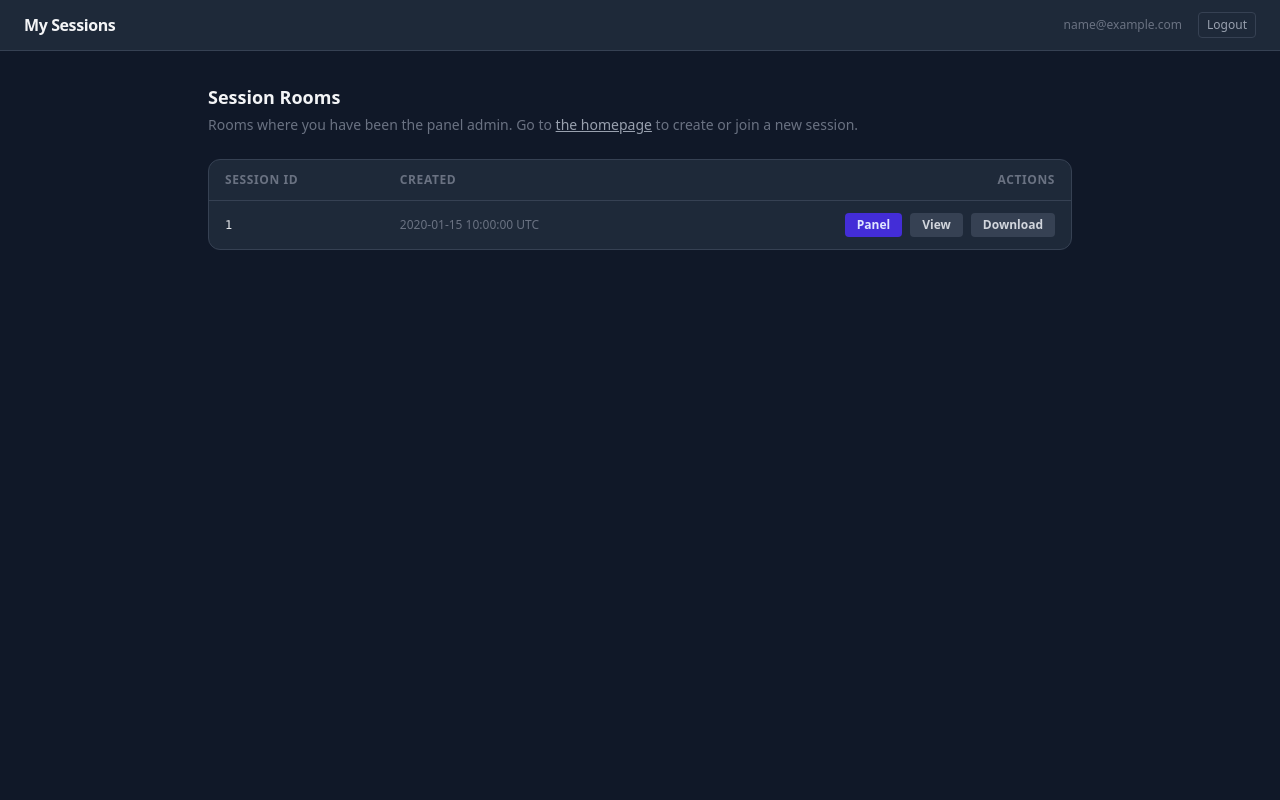
After one commit to g0v/OpenTransLive, a FastAPI app: template live_server/app/templates/user_dashboard.html in a window 1280 px wide. The commit adds this page. Run offline with FastAPI, Linux system fonts and the light colour scheme; the template is opened without the code that fills it: most values are stand-ins (such as "Sample title", 1, 10 or a date in 2020); parts of the project's set-up code (start-up, migrations or seed data) failed here and were passed over; some libraries are stand-ins or nearby versions.

Commit message:
live_server add non-admin dashboard (vibe-kanban SEA-40)

```diff
--- a/live_server/app/__init__.py
+++ b/live_server/app/__init__.py
@@ -272,12 +272,21 @@ def _require_admin_email(request: Request):
     return email
 
 
+def _require_logged_in(request: Request) -> tuple[str, str]:
+    """Require the user to be logged in. Returns (email, user_uid)."""
+    email = _get_session_email(request)
+    user_uid = request.session.get("user_uid")
+    if not email or not user_uid:
+        raise HTTPException(status_code=401, detail="Not logged in")
+    return email, user_uid
+
+
 @app.get("/login", response_class=HTMLResponse)
 async def login_page(request: Request):
     email = _get_session_email(request)
     if email:
         admin_emails = [e.lower() for e in EMAIL_SETTINGS.get("ADMIN_EMAILS", [])]
-        target = "/dashboard" if email.lower() in admin_emails else "/"
+        target = "/dashboard" if email.lower() in admin_emails else "/user-dashboard"
         return RedirectResponse(url=target, status_code=302)
     return templates.TemplateResponse("login.html", {"request": request})
 
@@ -320,7 +329,7 @@ async def verify_otp_endpoint(request: Request):
 
     admin_emails = [e.lower() for e in EMAIL_SETTINGS.get("ADMIN_EMAILS", [])]
     is_admin = email.lower() in admin_emails
-    return {"status": "ok", "is_admin": is_admin, "redirect": "/dashboard" if is_admin else "/"}
+    return {"status": "ok", "is_admin": is_admin, "redirect": "/dashboard" if is_admin else "/user-dashboard"}
 
 
 @app.get("/logout")
@@ -340,6 +349,25 @@ async def dashboard(request: Request):
         if isinstance(u.get("last_login_at"), datetime):
             u["last_login_at"] = u["last_login_at"].isoformat()
     return templates.TemplateResponse("dashboard.html", {"request": request, "users": users, "current_email": _get_session_email(request)})
+
+
+@app.get("/user-dashboard", response_class=HTMLResponse, dependencies=[Depends(RateLimiter(times=30, seconds=60))])
+async def user_dashboard(request: Request):
+    email, user_uid = _require_logged_in(request)
+    rooms = await rooms_collection.find(
+        {"admin_uid": user_uid},
+        {"_id": 0, "sid": 1, "created_at": 1, "admin_last_heartbeat": 1}
+    ).sort("created_at", -1).to_list(length=200)
+    for r in rooms:
+        if isinstance(r.get("created_at"), datetime):
+            r["created_at"] = r["created_at"].isoformat()
+        if isinstance(r.get("admin_last_heartbeat"), datetime):
+            r["admin_last_heartbeat"] = r["admin_last_heartbeat"].isoformat()
+    return templates.TemplateResponse("user_dashboard.html", {
+        "request": request,
+        "rooms": rooms,
+        "current_email": email,
+    })
 
 
 @app.post("/api/users/{email}/realtime", dependencies=[Depends(RateLimiter(times=30, seconds=60))])
--- a/live_server/app/templates/dashboard.html
+++ b/live_server/app/templates/dashboard.html
@@ -9,6 +9,7 @@
     <span class="font-bold text-gray-100 tracking-tight">Admin Dashboard</span>
     <div class="flex items-center gap-4">
       <span class="text-xs text-gray-500">{{ current_email }}</span>
+      <a href="/user-dashboard" class="nav-link">My Sessions</a>
       <a href="/logout" class="nav-link">Logout</a>
     </div>
   </header>
--- a/live_server/app/templates/panel.html
+++ b/live_server/app/templates/panel.html
@@ -100,6 +100,7 @@
       <div class="ml-auto flex items-center gap-2 pl-2">
         {% if email %}
         <span class="text-xs text-gray-400">Hi {{ email }}</span>
+        <a href="/user-dashboard" class="nav-link">My Sessions</a>
         <a href="/logout" class="nav-link">Logout</a>
         {% else %}
         <a href="/login" class="nav-link">Login</a>
--- /dev/null
+++ b/live_server/app/templates/user_dashboard.html
@@ -0,0 +1,79 @@
+{% extends "base.html" %}
+{% block title %}OpenTransLive - My Sessions{% endblock %}
+
+{% block content %}
+<div class="min-h-screen bg-gray-900 text-gray-100 font-sans">
+
+  <!-- Top bar -->
+  <header class="bg-gray-800 border-b border-gray-700 px-6 py-3 flex items-center justify-between">
+    <span class="font-bold text-gray-100 tracking-tight">My Sessions</span>
+    <div class="flex items-center gap-4">
+      <span class="text-xs text-gray-500">{{ current_email }}</span>
+      <a href="/logout" class="nav-link">Logout</a>
+    </div>
+  </header>
+
+  <main class="max-w-4xl mx-auto px-4 py-8">
+
+    <div class="mb-6 flex items-center justify-between">
+      <div>
+        <h2 class="text-lg font-semibold text-gray-100">Session Rooms</h2>
+        <p class="mt-1 text-sm text-gray-500">
+          Rooms where you have been the panel admin. Go to
+          <a href="/" class="underline text-gray-400 hover:text-gray-200">the homepage</a>
+          to create or join a new session.
+        </p>
+      </div>
+    </div>
+
+    {% if rooms %}
+    <div class="dark-card overflow-hidden">
+      <table class="w-full text-sm">
+        <thead>
+          <tr class="border-b border-gray-700 text-left text-xs text-gray-500 uppercase tracking-wider">
+            <th class="px-4 py-3 font-semibold">Session ID</th>
+            <th class="px-4 py-3 font-semibold">Created</th>
+            <th class="px-4 py-3 font-semibold text-right">Actions</th>
+          </tr>
+        </thead>
+        <tbody>
+          {% for room in rooms %}
+          <tr class="border-b border-gray-700 last:border-0">
+            <td class="px-4 py-3 font-mono text-xs text-gray-200 break-all">{{ room.sid }}</td>
+            <td class="px-4 py-3 text-xs text-gray-500 whitespace-nowrap">
+              {% if room.created_at %}
+              {{ room.created_at[:19].replace('T', ' ') }} UTC
+              {% else %}
+              &mdash;
+              {% endif %}
+            </td>
+            <td class="px-4 py-3 text-right">
+              <div class="flex items-center justify-end gap-2 flex-wrap">
+                <a href="/panel/{{ room.sid }}"
+                  class="px-3 py-1 rounded text-xs font-semibold bg-indigo-700 hover:bg-indigo-600 text-indigo-100 transition-colors">
+                  Panel
+                </a>
+                <a href="/rt/{{ room.sid }}" target="_blank"
+                  class="px-3 py-1 rounded text-xs font-semibold bg-gray-700 hover:bg-gray-600 text-gray-300 transition-colors">
+                  View
+                </a>
+                <a href="/download/{{ room.sid }}"
+                  class="px-3 py-1 rounded text-xs font-semibold bg-gray-700 hover:bg-gray-600 text-gray-300 transition-colors">
+                  Download
+                </a>
+              </div>
+            </td>
+          </tr>
+          {% endfor %}
+        </tbody>
+      </table>
+    </div>
+    {% else %}
+    <div class="dark-card px-6 py-10 text-center text-sm text-gray-500">
+      No sessions yet. Go to <a href="/" class="underline hover:text-gray-300">the homepage</a> to start a session.
+    </div>
+    {% endif %}
+
+  </main>
+</div>
+{% endblock %}
```
Also changed, not shown: live_server/app/templates/index.html (+7 -0 lines).
